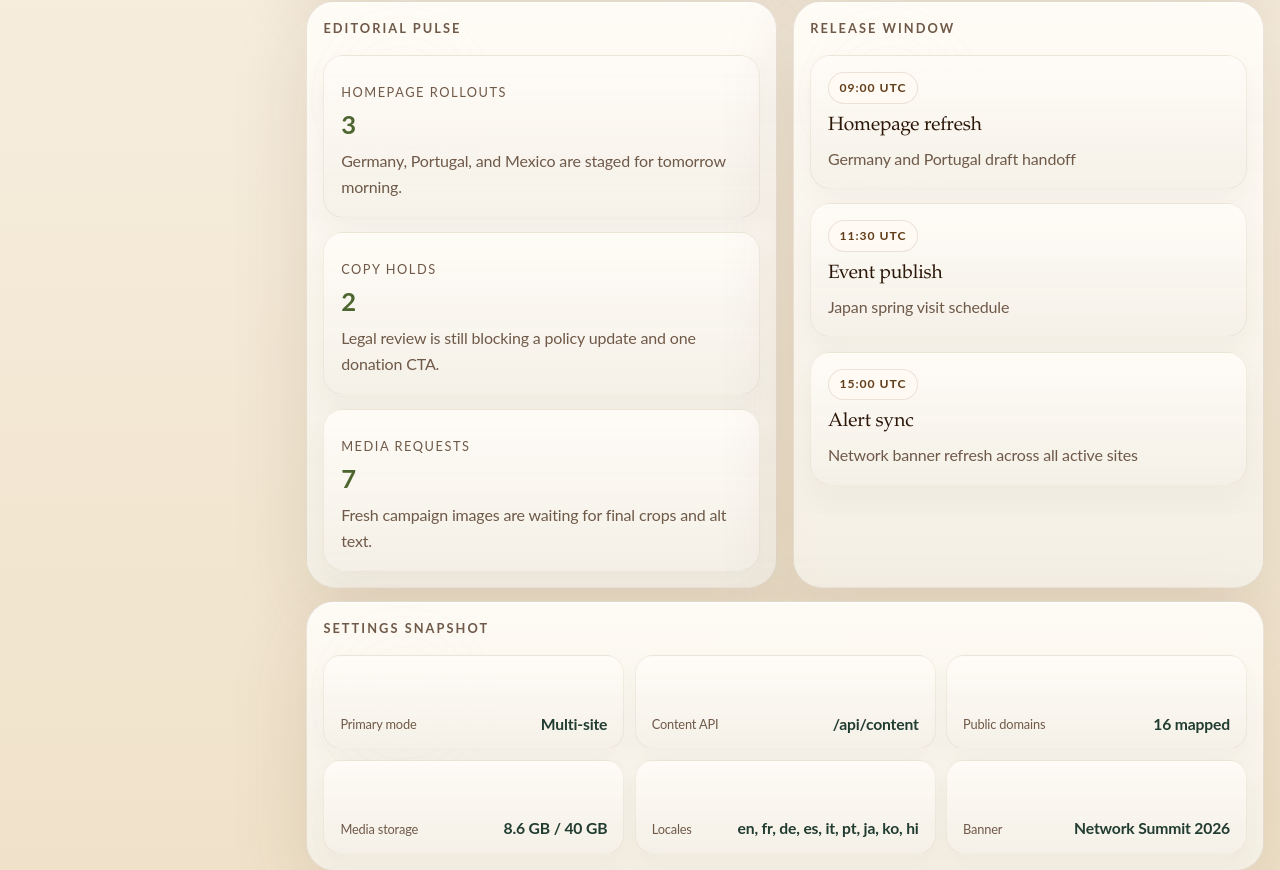
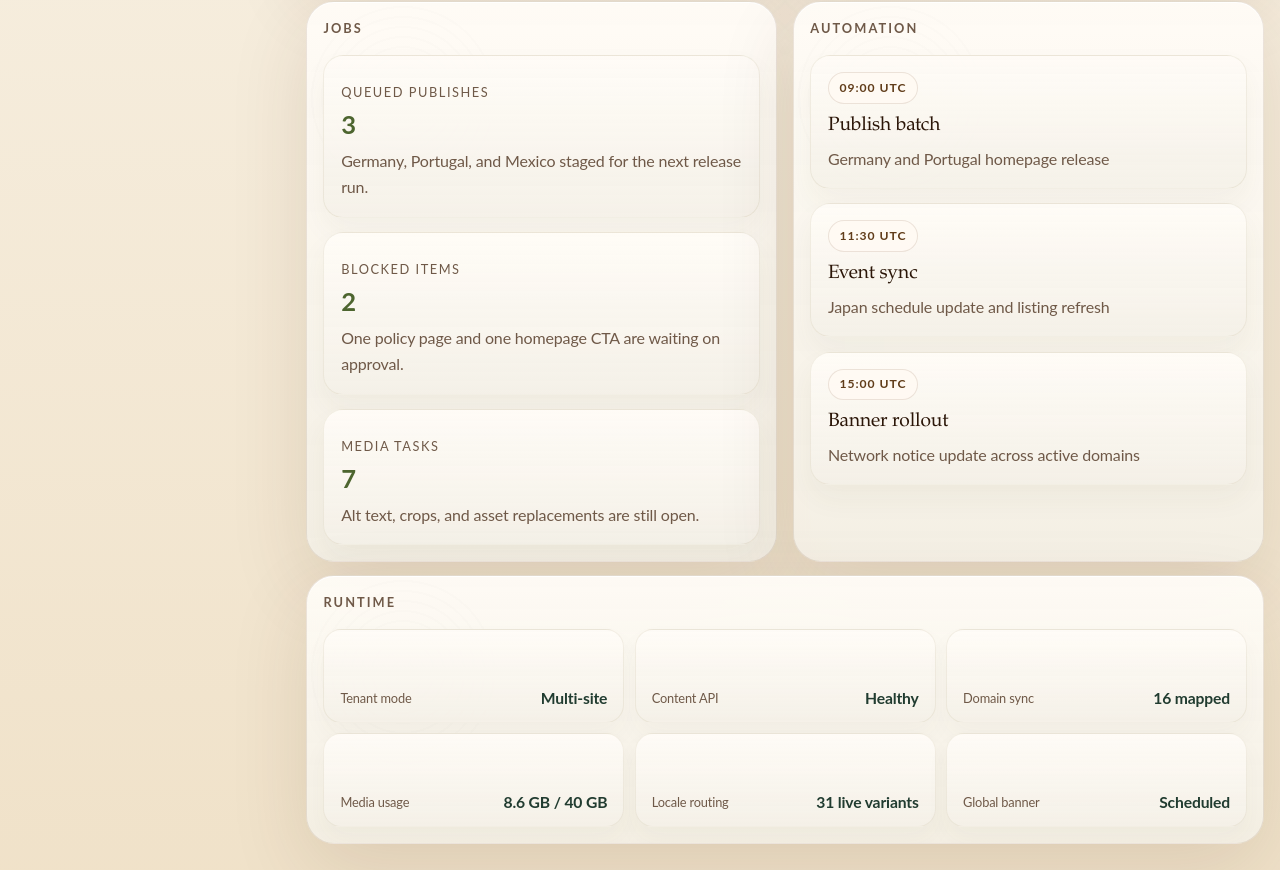
Before and after one commit to rajat1155-rrrkk/Editorial-CMS, a Next.js app: page / in a window 1280 px wide. Shown: the part 1582-2452 px from the top of the page. Built offline with nearby package versions, Linux system fonts and the light colour scheme.

Commit message:
Make homepage read like platform ops

```diff
--- a/app/page.tsx
+++ b/app/page.tsx
@@ -46,25 +46,25 @@ const reviewQueue = [
   }
 ];
 
-const settingsSnapshot = [
-  { key: "Primary mode", value: "Multi-site" },
-  { key: "Content API", value: "/api/content" },
-  { key: "Public domains", value: "16 mapped" },
-  { key: "Media storage", value: "8.6 GB / 40 GB" },
-  { key: "Locales", value: "en, fr, de, es, it, pt, ja, ko, hi" },
-  { key: "Banner", value: "Network Summit 2026" }
+const runtimeSnapshot = [
+  { key: "Tenant mode", value: "Multi-site" },
+  { key: "Content API", value: "Healthy" },
+  { key: "Domain sync", value: "16 mapped" },
+  { key: "Media usage", value: "8.6 GB / 40 GB" },
+  { key: "Locale routing", value: "31 live variants" },
+  { key: "Global banner", value: "Scheduled" }
 ];
 
-const editorialPulse = [
-  { label: "Homepage rollouts", value: "3", detail: "Germany, Portugal, and Mexico are staged for tomorrow morning." },
-  { label: "Copy holds", value: "2", detail: "Legal review is still blocking a policy update and one donation CTA." },
-  { label: "Media requests", value: "7", detail: "Fresh campaign images are waiting for final crops and alt text." }
+const jobQueue = [
+  { label: "Queued publishes", value: "3", detail: "Germany, Portugal, and Mexico staged for the next release run." },
+  { label: "Blocked items", value: "2", detail: "One policy page and one homepage CTA are waiting on approval." },
+  { label: "Media tasks", value: "7", detail: "Alt text, crops, and asset replacements are still open." }
 ];
 
-const releaseWindow = [
-  { time: "09:00 UTC", title: "Homepage refresh", detail: "Germany and Portugal draft handoff" },
-  { time: "11:30 UTC", title: "Event publish", detail: "Japan spring visit schedule" },
-  { time: "15:00 UTC", title: "Alert sync", detail: "Network banner refresh across all active sites" }
+const automationRuns = [
+  { time: "09:00 UTC", title: "Publish batch", detail: "Germany and Portugal homepage release" },
+  { time: "11:30 UTC", title: "Event sync", detail: "Japan schedule update and listing refresh" },
+  { time: "15:00 UTC", title: "Banner rollout", detail: "Network notice update across active domains" }
 ];
 
 const operationalPanels = [
@@ -186,9 +186,9 @@ export default function Home() {
 
       <section className="dashboard-grid dashboard-grid--split workspace-live-sections">
         <article className="dashboard-card workspace-minimal-section">
-          <p className="dashboard-card__eyebrow">Editorial pulse</p>
+          <p className="dashboard-card__eyebrow">Jobs</p>
           <div className="workspace-pulse-stack">
-            {editorialPulse.map((item) => (
+            {jobQueue.map((item) => (
               <div key={item.label} className="workspace-pulse-row">
                 <p className="workspace-pulse-label">{item.label}</p>
                 <strong className="workspace-pulse-value">{item.value}</strong>
@@ -199,9 +199,9 @@ export default function Home() {
         </article>
 
         <article className="dashboard-card workspace-minimal-section">
-          <p className="dashboard-card__eyebrow">Release window</p>
+          <p className="dashboard-card__eyebrow">Automation</p>
           <div className="workspace-preview-stack">
-            {releaseWindow.map((item) => (
+            {automationRuns.map((item) => (
               <div key={item.time} className="workspace-preview-row">
                 <span className="workspace-status-pill">{item.time}</span>
                 <h3>{item.title}</h3>
@@ -213,9 +213,9 @@ export default function Home() {
       </section>
 
       <section className="dashboard-card workspace-minimal-section">
-        <p className="dashboard-card__eyebrow">Settings snapshot</p>
+        <p className="dashboard-card__eyebrow">Runtime</p>
         <div className="workspace-settings-grid">
-          {settingsSnapshot.map((item) => (
+          {runtimeSnapshot.map((item) => (
             <div key={item.key} className="workspace-setting">
               <span>{item.key}</span>
               <strong>{item.value}</strong>
```
